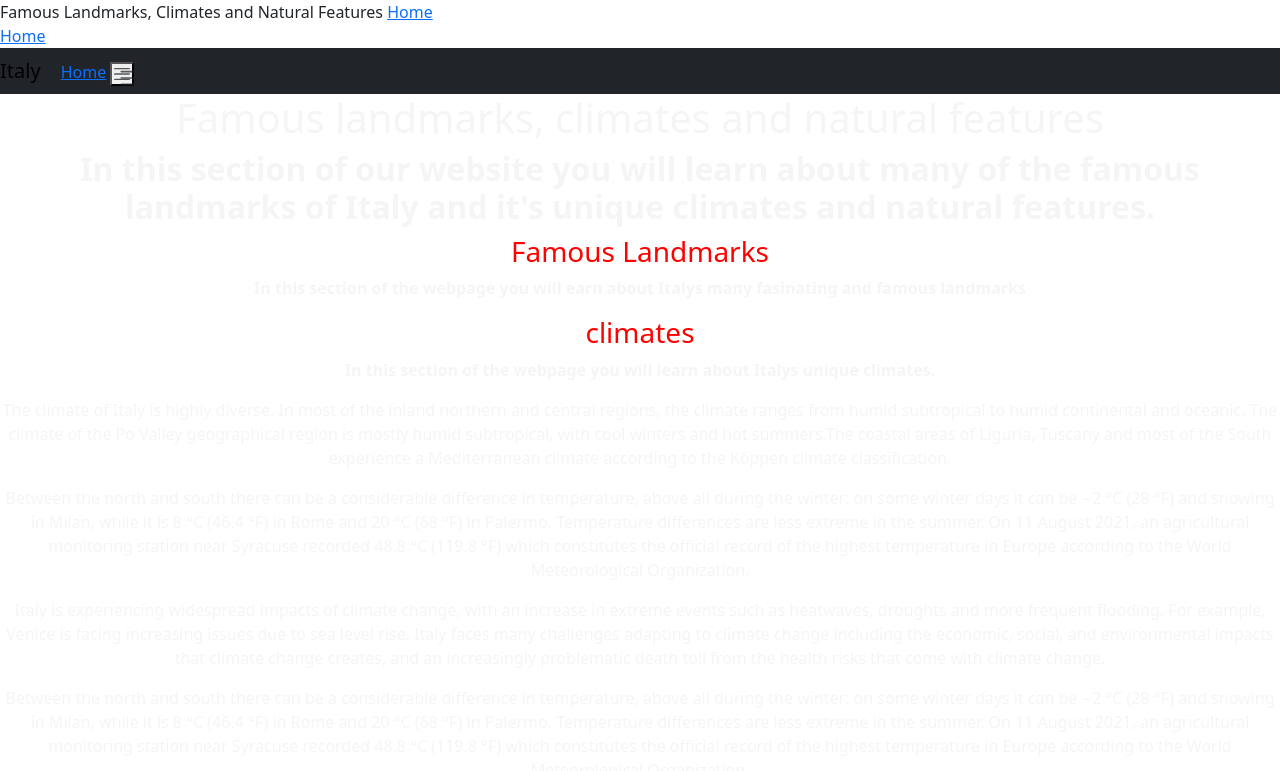
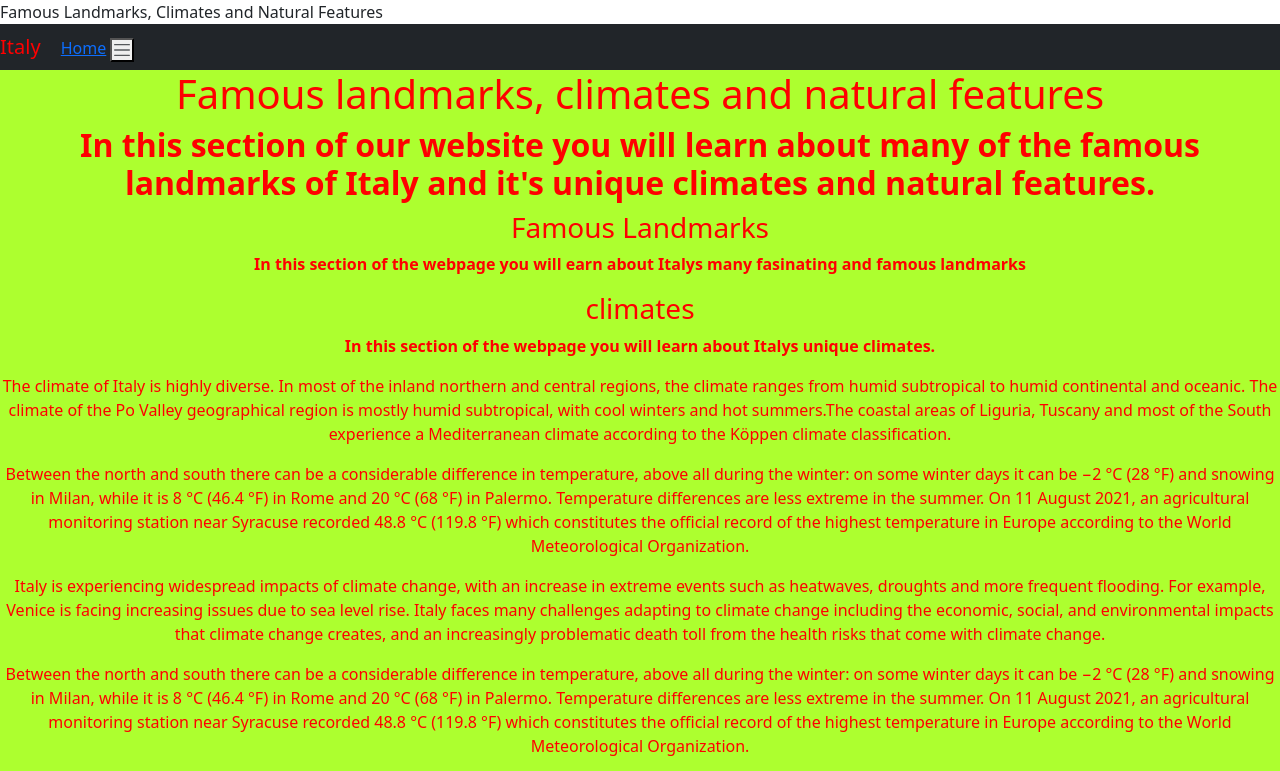
Before and after one commit to AidenParfitt/Web-Development-Final-Project, a plain HTML site: page Web Development Final Project/Italy page 4.html in a window 1280 px wide. Shown: the top 771 px of the page. Drawn offline with nearby package versions, Linux system fonts and the light colour scheme.

Commit message:
I changed a lot of styling such, as attempting to make Grids  and changing colors in the website and making it look a bit better

```diff
--- a/Web Development Final Project/Italy page 4.html
+++ b/Web Development Final Project/Italy page 4.html
@@ -9,21 +9,21 @@
 href="https://cdn.jsdelivr.net/npm/bootstrap@5.3.3/dist/css/
 bootstrap.min.css">
     </head>
-    <body style="background-color: rgb(25, 213, 25), color whitesmoke">
-           <a href="Italy Home page.html">Home</a>
-               <div><a href="Italy Home page.html">Home</a></div>      <div class=basic>
+    <body>
+                  <div class=basic>
                     <nav class="navbar navbar expand-x2 navbar-green bg-dark">
                         <div class="Container-Fluid">
-                            <a class="navbar-brand" href= "#">Italy</a>
-                            <a class="navbar-element" href="#">Home</a>
+                            <a style="color: red;" class="navbar-brand" href= "#">Italy</a>
+                            <a class="navbar-element" href="Italy Home page.html">Home</a>
                             <button class="navbar-toggler-icon" type="button" data-bs-toggle="collapse" data-bs-target="#navbarBasic" aria-controls="navbarBasic" aria-expanded="false" aria-label="toggle Navigation">
-                                <span class="navbar-toggler-icon"></span>
+
 
                             </button>
                         </div>
                     </nav>
      <div id="basic">
     <h1> Famous landmarks, climates and natural features</h1>
+    <div id = ""></div>
     <h2><strong>In this section of our website you will learn about many of the famous landmarks of Italy and it's unique climates and natural features.</strong></h2>
          <h3 style="color: red">Famous Landmarks</h3>
     <p><b>In this section of the webpage you will earn about Italys many fasinating and famous landmarks</b></p>
--- a/Web Development Final Project/Italy pages.css
+++ b/Web Development Final Project/Italy pages.css
@@ -1,9 +1,30 @@
+
+body
+{
+    background-color:rgb(22, 255, 22);
+    color: red
+}
+.color
+{
+    color: red;
+}
 .basic
 {
-    text-align:center;
-    color:whitesmoke;
+    color: red;
+    background-color:greenyellow;
+    text-align: center;
 }
-body
+.span
 {
-    background-color:green;
+    align-items: center;
 }
+.flex
+{
+display:grid;
+grid-template-columns: auto;
+grid-template-columns: 1fr 2fr 1fr;
+color: whitesmoke;
+align-items: left;
+
+
+}
```
Also changed, not shown: Web Development Final Project/Italy Home page.html (+3 -6 lines), Web Development Final Project/Italy Page 5.html (+4 -5 lines), Web Development Final Project/Italy page 2 locations.html (+7 -7 lines), Web Development Final Project/Italy page 3.html (+10 -5 lines), Web Development Final Project/biography of Italian leader.html (+4 -3 lines).
